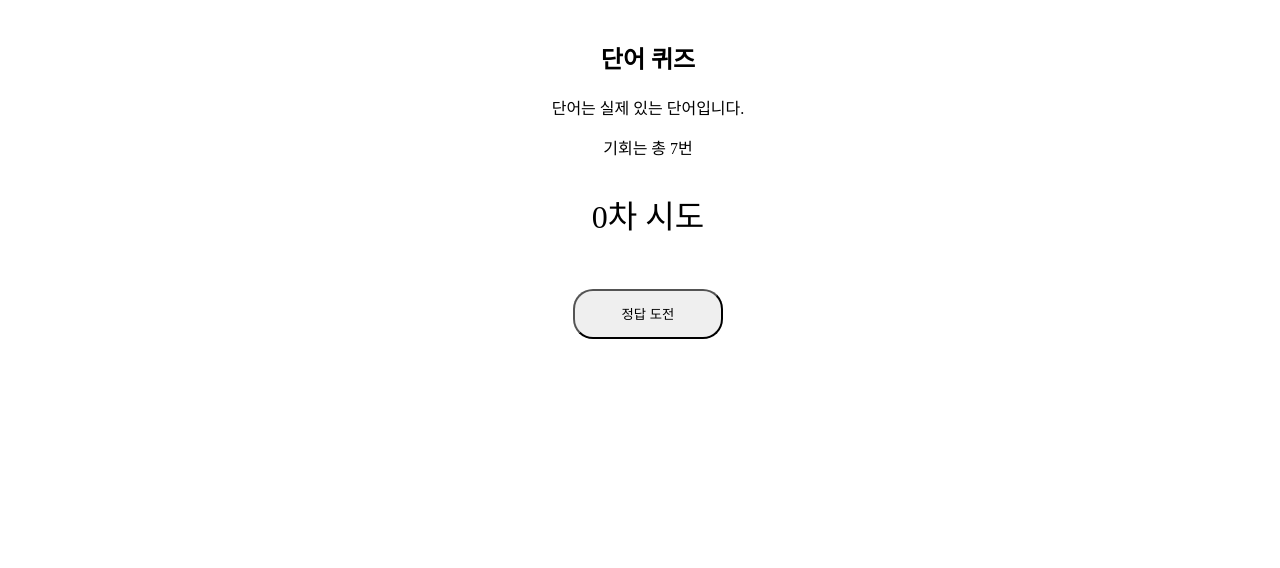
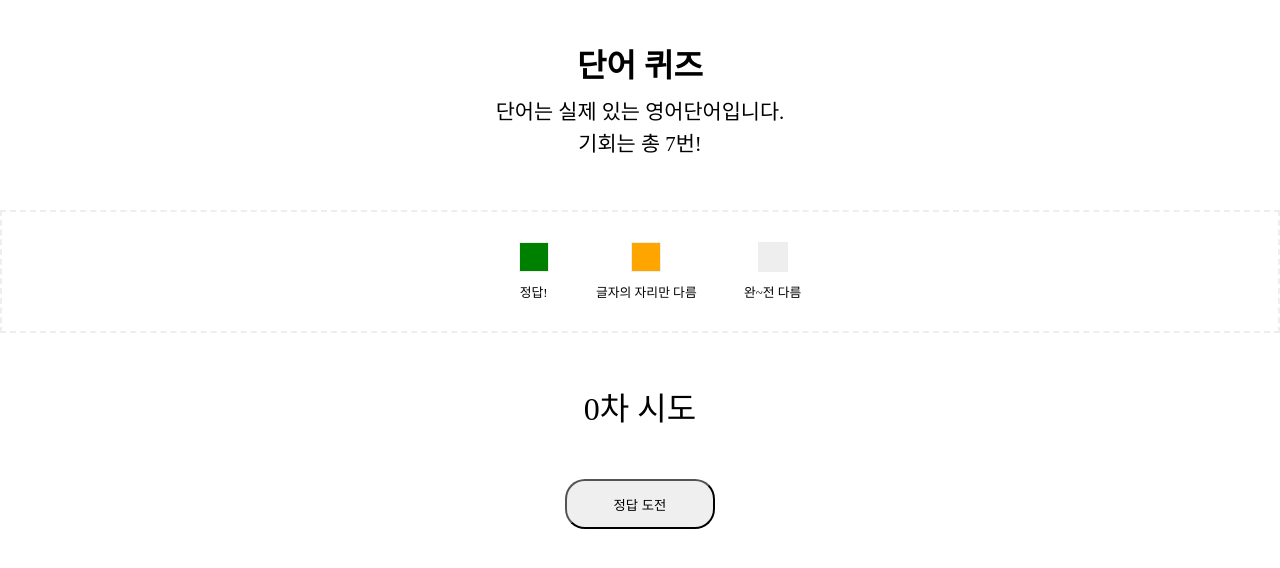
Before and after one commit to sseung-i/word_game, a plain HTML site: page index.html in a window 1280 px wide. Drawn offline with Linux system fonts and the light colour scheme.

Commit message:
add : empty code

```diff
--- a/index.html
+++ b/index.html
@@ -10,8 +10,17 @@
 <body>
     <section>
         <h2>단어 퀴즈</h2>
-        <p>단어는 실제 있는 단어입니다.</p>
-        <p>기회는 총 7번</p>
+        <p class="info">
+            단어는 실제 있는 영어단어입니다.<br>
+            기회는 총 <span>7</span>번!
+        </p>
+        <div class="try_color">
+            <ul>
+                <li><span></span>정답!</li>
+                <li><span></span>글자의 자리만 다름</li>
+                <li><span></span>완~전 다름</li>
+            </ul>
+        </div>
         <p class="try"><span>0</span>차 시도</p>
         <div class="try_input">
         </div>
--- a/script.js
+++ b/script.js
@@ -5,6 +5,7 @@ let result = '';
 let myResult = '';
 let tryNum = 0;
 const limit = 7;
+getAll('.info span').innerText = `${limit}`
 
 const template = `<div class="input_line">
                 <input class="words" type="text" onchange="inputVal(this)">
@@ -52,7 +53,17 @@ get('.try_btn').addEventListener('click', () => {
         get('.try_input').innerHTML = template
     } else {
         const words = getAll('.words');
+
+        let empty = 0;
+        words.forEach((x) => !(x.value) ? empty = 1 : empty = empty)
+        if(empty === 1) {
+            alert('빈칸을 채워주세요!')
+            return
+        }
+
+
         for(let i = 0; i < result.length; i++) {
+
             if (words[i].value === result[i]) {
                 words[i].style.backgroundColor = 'green'
                 words[i].style.color = '#fff'
--- a/style.css
+++ b/style.css
@@ -1,3 +1,12 @@
+* {
+  box-sizing: border-box;
+  margin: 0 auto;
+}
+
+li {
+  list-style: none;
+}
+
 section {
   width: 100vw;
   height: 100vh;
@@ -6,10 +15,58 @@ section {
 
 h2 {
   margin-top: 40px;
+  font-size: 2rem;
+}
+
+.info {
+  font-size: 1.3rem;
+  margin-top: 10px;
+  line-height: 2rem;
+}
+
+.try_color {
+  margin: 50px 0;
+  padding: 30px 0;
+  border: 2px dashed #eee;
+}
+
+.try_color ul {
+  max-width: 370px;
+  display: flex;
+  justify-content: space-between;
+}
+
+.try_color li {
+  display: flex;
+  flex-grow: 1;
+  flex-direction: column;
+  font-size: 0.8rem;
+}
+
+.try_color span {
+  display: inline-block;
+  width: 30px;
+  height: 30px;
+  border: 1px solid #eee;
+  margin-bottom: 10px;
+}
+
+.try_color li:nth-child(1) > span {
+  background-color: green;
+}
+.try_color li:nth-child(2) > span {
+  background-color: orange;
+}
+.try_color li:nth-child(3) > span {
+  background-color: #eee;
 }
 
 .try {
   font-size: 2em;
+}
+
+.try_input {
+  margin-top: 30px;
 }
 
 .input_line {
```
